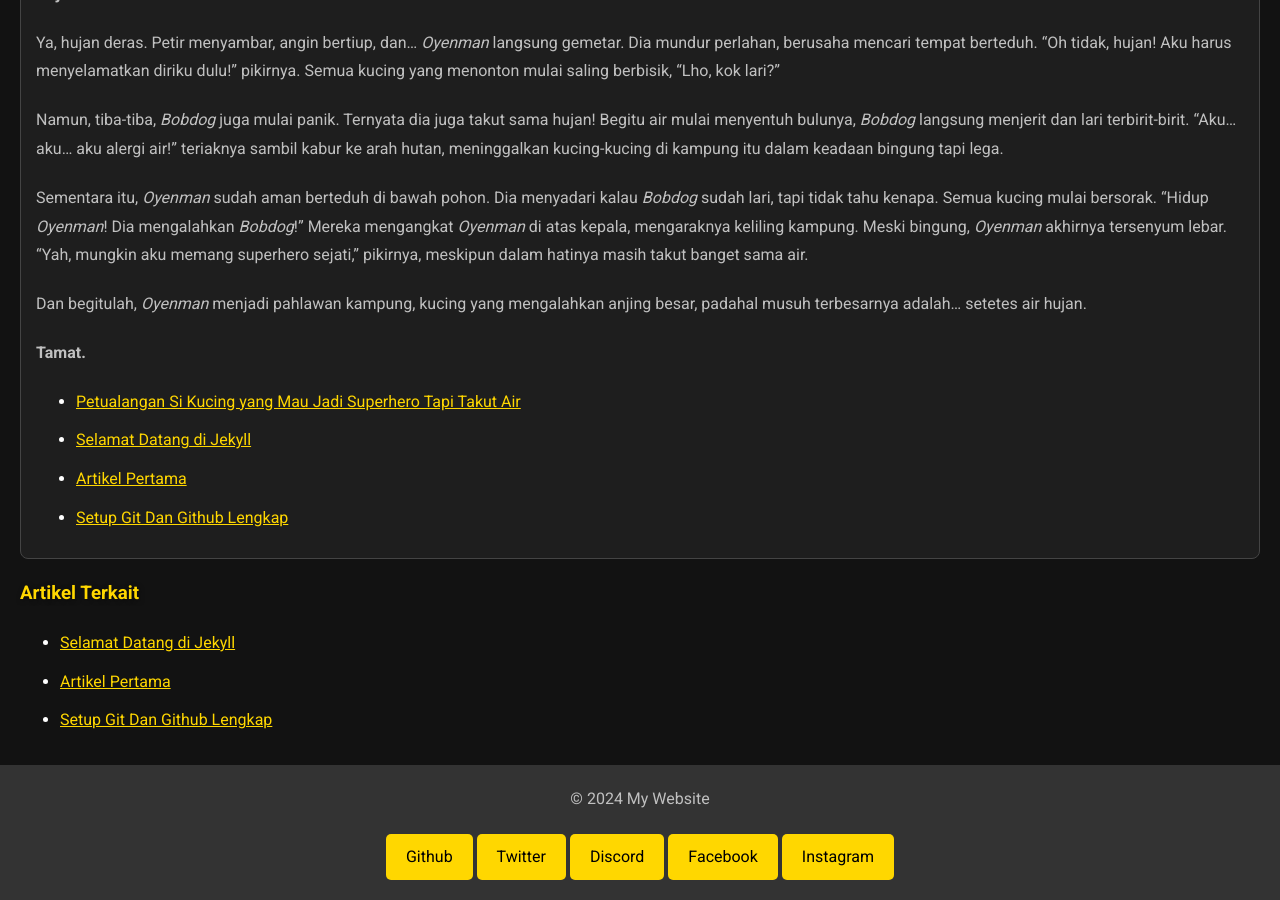
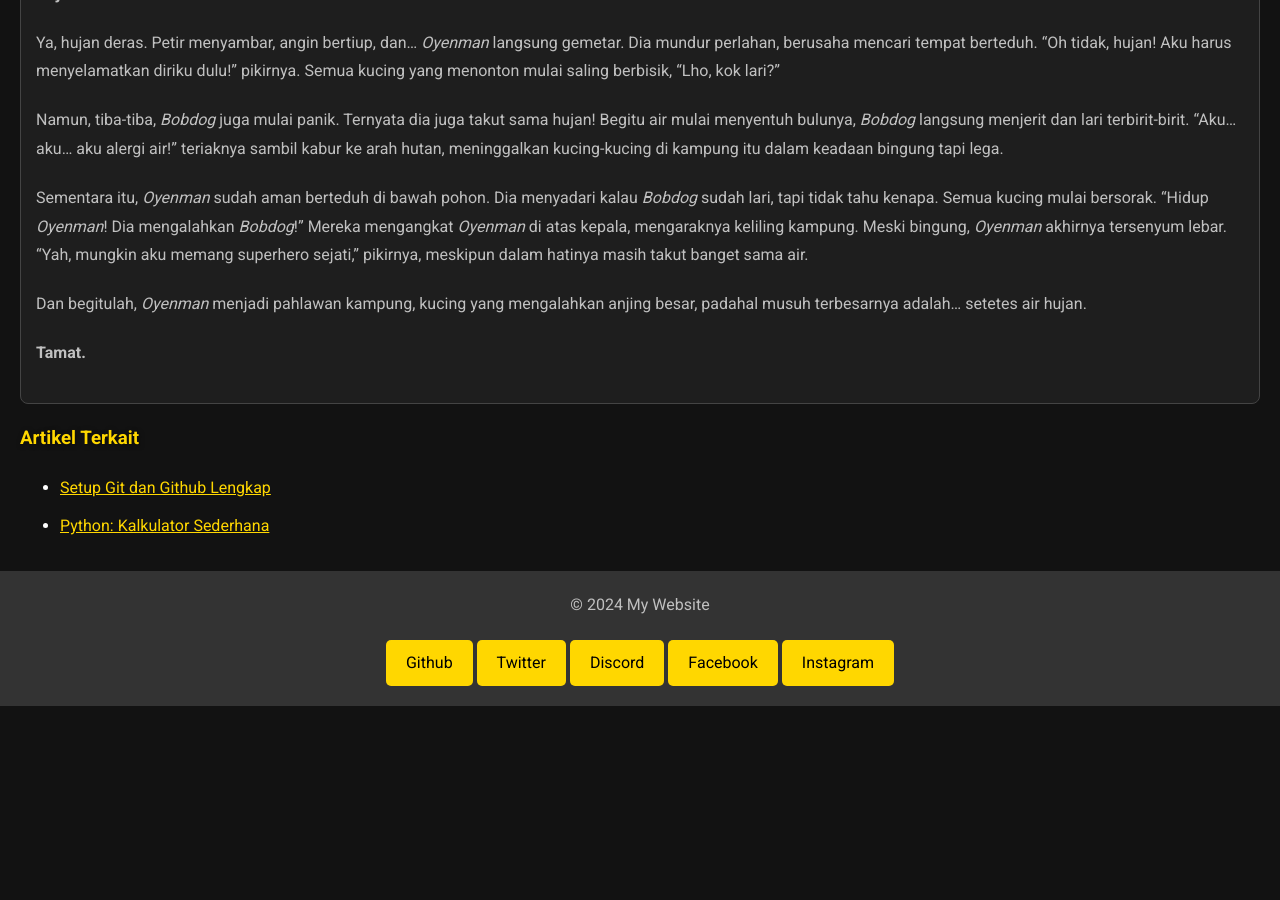
Before and after one commit to masputrawae/Mp-official, a Jekyll site: the page built from _posts/2024-10-22-cerita_kucing_oren.md, in a window 1280 px wide and 900 px high, scrolled down 921 px. Built offline with Jekyll 4.4.1, drawn with Linux system fonts in a browser that asks for light colours; a file with an impossible date is left out; after the commit the page ends 1627 px from its top, so only the background shows below that; some of the changed text lies outside the part shown.

Commit message:
update and update

```diff
--- a/_posts/2024-10-22-cerita_kucing_oren.md
+++ b/_posts/2024-10-22-cerita_kucing_oren.md
@@ -1,6 +1,6 @@
 ---
 layout: post
-title: Petualangan Si Kucing yang Mau Jadi Superhero Tapi Takut Air
+title: Petualangan Si Kucing Oren
 date: 2024-10-21
 categories: Fiction
 tags:
@@ -36,12 +36,3 @@ Sementara itu, *Oyenman* sudah aman berteduh di bawah pohon. Dia menyadari kalau
 Dan begitulah, *Oyenman* menjadi pahlawan kampung, kucing yang mengalahkan anjing besar, padahal musuh terbesarnya adalah... setetes air hujan.
 
 **Tamat.**
-
-
-<ul>
-  {% for post in site.posts %}
-    <li>
-      <a href="{{ site.baseurl }}{{ post.url }}">{{ post.title }}</a>
-    </li>
-  {% endfor %}
-</ul>
```
Also changed, not shown: _posts/2024-10-20-python_kalkulator_sederhana.md (+9 -12 lines), _posts/2024-10-20-setup_git_dan_github.md (+12 -5 lines), draft/2024-10-21-first-article.md (renamed from _posts/2024-10-21-first-article.md), draft/2024-10-21-welcome.md (renamed from _posts/2024-10-21-welcome.md).
